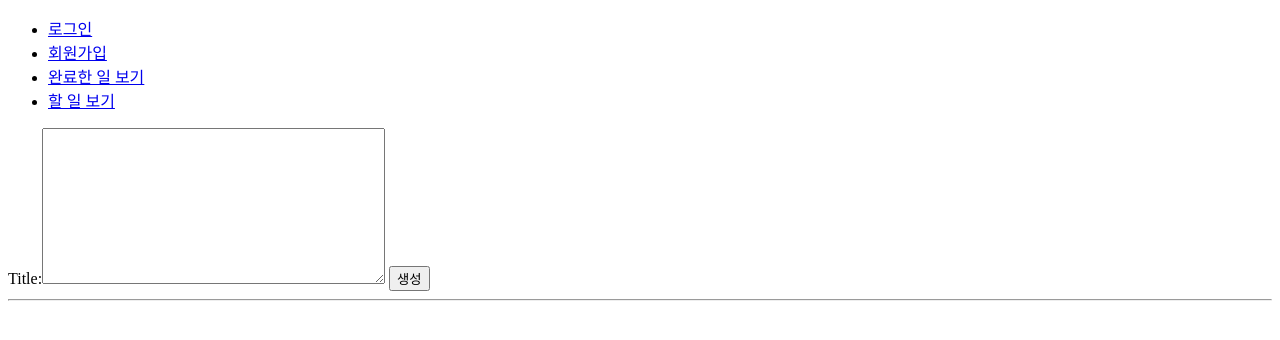
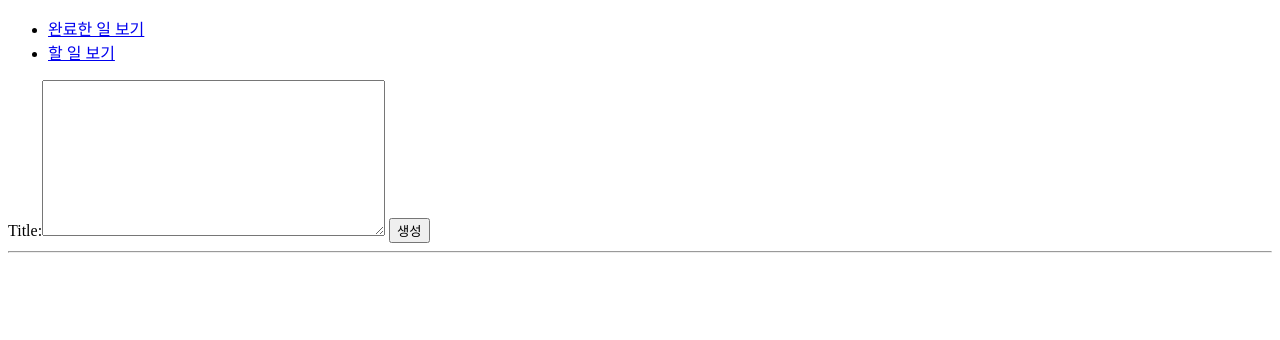
Before and after one commit to 4923/django-todos, a Django app: template todos/templates/todos/index.html in a window 1280 px wide. Shown: the top 340 px of the page. Run offline with Django 3.2, Linux system fonts and the light colour scheme; the template is opened without the code that fills it: values that come from a table or form of the project are taken from there, others are empty.

```diff
--- a/config/urls.py
+++ b/config/urls.py
@@ -14,8 +14,11 @@ Including another URLconf
     2. Add a URL to urlpatterns:  path('blog/', include('blog.urls'))
 """
 from django.contrib import admin
-from django.urls import path
+# from django.urls import path
+
+from django.urls import path, include
 
 urlpatterns = [
     path('admin/', admin.site.urls),
+    path('', include('todos.urls')), # 홈페이지에 해당하는 URL 패턴
 ]
--- a/todos/templates/templates/base.html
+++ b/todos/templates/base.html
@@ -9,8 +9,6 @@
 <body>
   <nav>
     <ul>
-      <li><a href="{% url 'accounts:login' %}">로그인</a></li>
-      <li><a href="{% url 'accounts:signup' %}">회원가입</a></li>
       <li>
         <a href="{% url 'todos:index' %}?completed=True">완료한 일 보기</a>
       </li>
```
